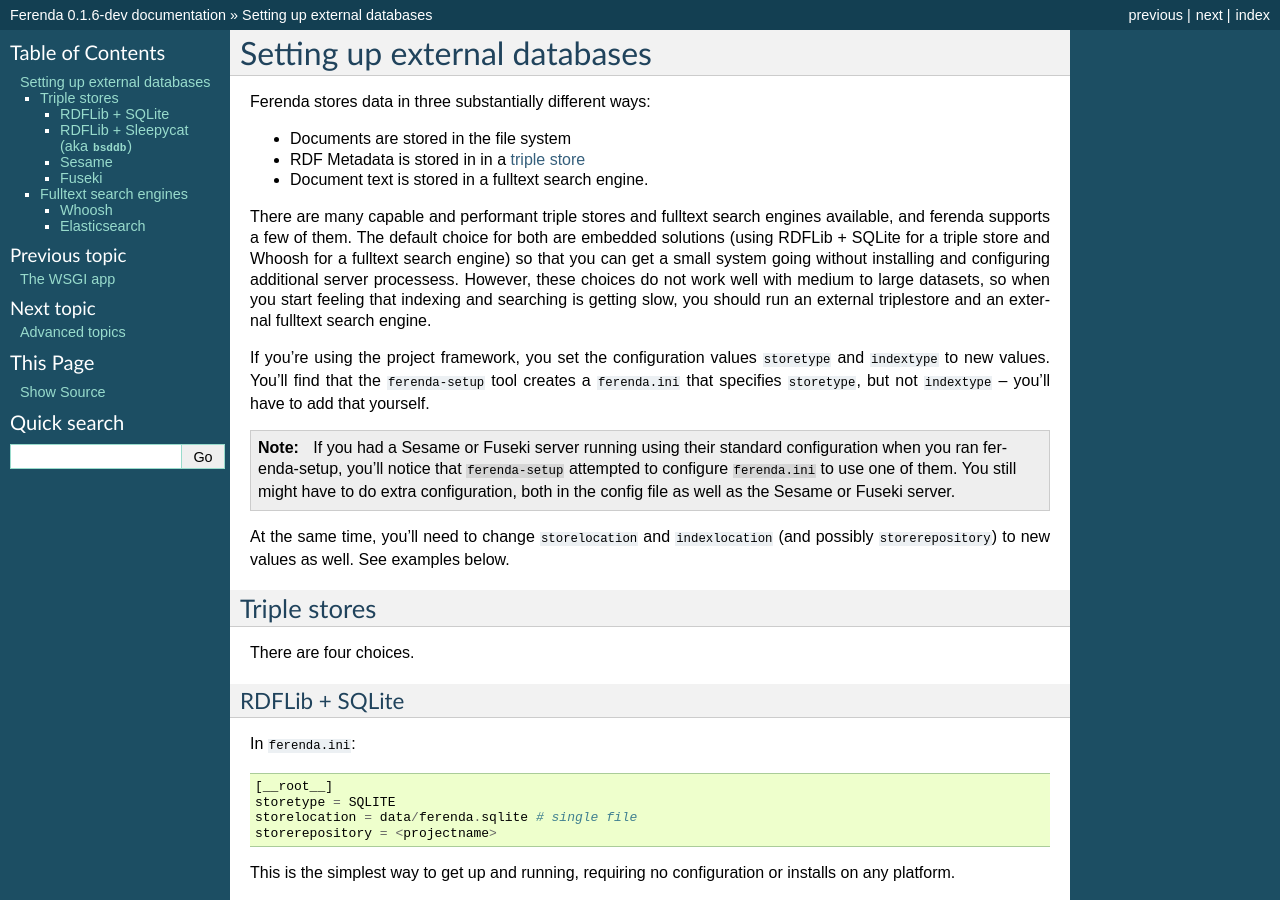
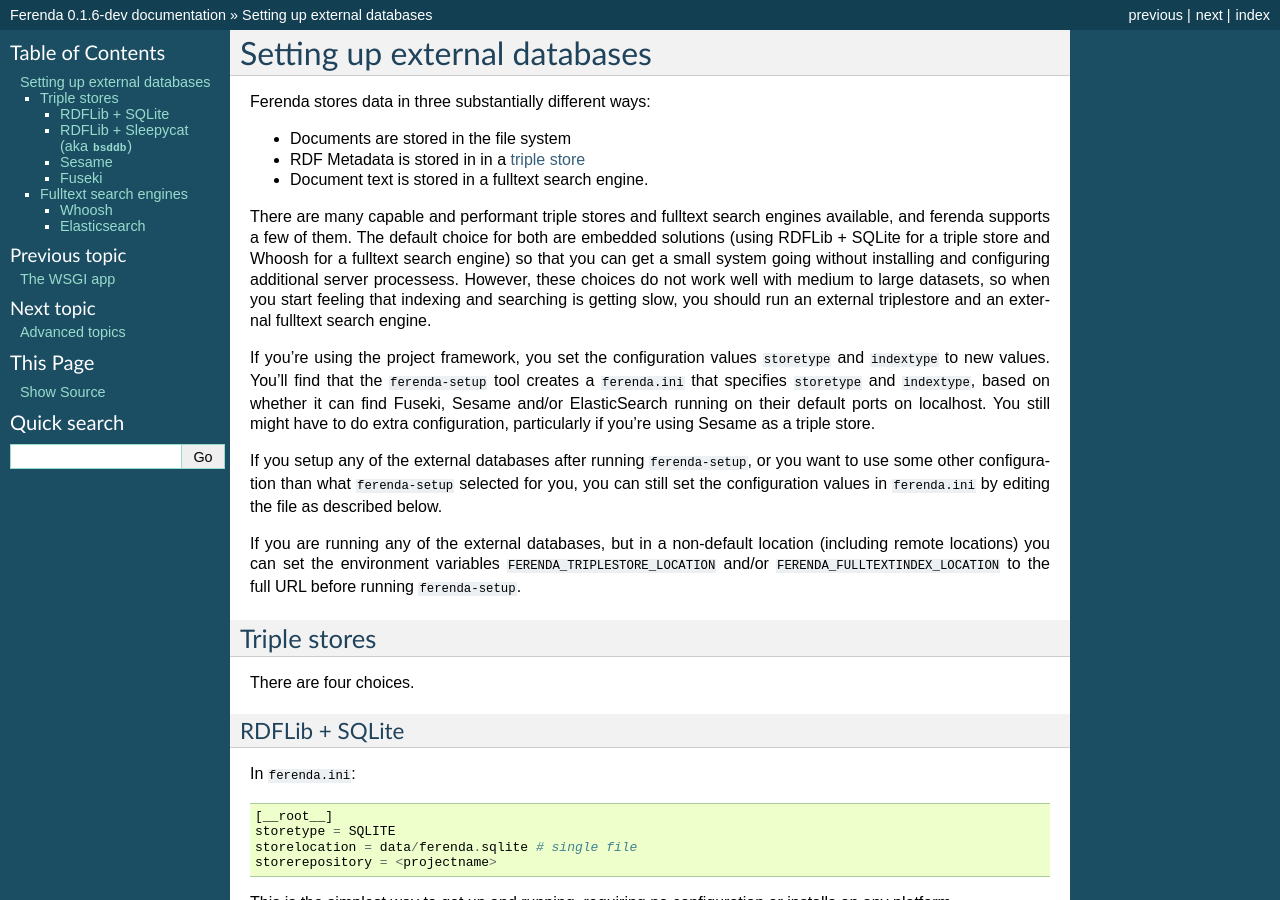
Before and after one commit to staffanm/ferenda, a Sphinx documentation site: the page built from doc/external-dbs.rst, in a window 1280 px wide and 900 px high. Built offline with Sphinx 7.4.7, drawn with Linux system fonts in a browser that asks for light colours.

Commit message:
updated changelog and some docs to include the few new features this release introduces

```diff
--- a/doc/external-dbs.rst
+++ b/doc/external-dbs.rst
@@ -20,21 +20,22 @@
 If you're using the project framework, you set the configuration
 values ``storetype`` and ``indextype`` to new values. You'll find that
 the ``ferenda-setup`` tool creates a ``ferenda.ini`` that specifies
-``storetype``, but not ``indextype`` -- you'll have to add that
-yourself.
+``storetype`` and ``indextype``, based on whether it can find Fuseki,
+Sesame and/or ElasticSearch running on their default ports on
+localhost. You still might have to do extra configuration,
+particularly if you're using Sesame as a triple store.
 
-.. note::
+If you setup any of the external databases after running
+``ferenda-setup``, or you want to use some other configuration than
+what ``ferenda-setup`` selected for you, you can still set the
+configuration values in ``ferenda.ini`` by editing the file as
+described below.
 
-   If you had a Sesame or Fuseki server running using their standard
-   configuration when you ran ferenda-setup, you'll notice that
-   ``ferenda-setup`` attempted to configure ``ferenda.ini`` to use one of
-   them. You still might have to do extra configuration, both in the
-   config file as well as the Sesame or Fuseki server.
-
-At the same time, you'll need to change ``storelocation`` and
-``indexlocation`` (and possibly ``storerepository``) to new values as
-well. See examples below.
-
+If you are running any of the external databases, but in a non-default
+location (including remote locations) you can set the environment
+variables ``FERENDA_TRIPLESTORE_LOCATION`` and/or
+``FERENDA_FULLTEXTINDEX_LOCATION`` to the full URL before running
+``ferenda-setup``.
 
 .. _external-triplestore:
 
```
Also changed, not shown: CHANGELOG.md (+36 -3 lines), doc/wsgi.rst (+17 -22 lines).
